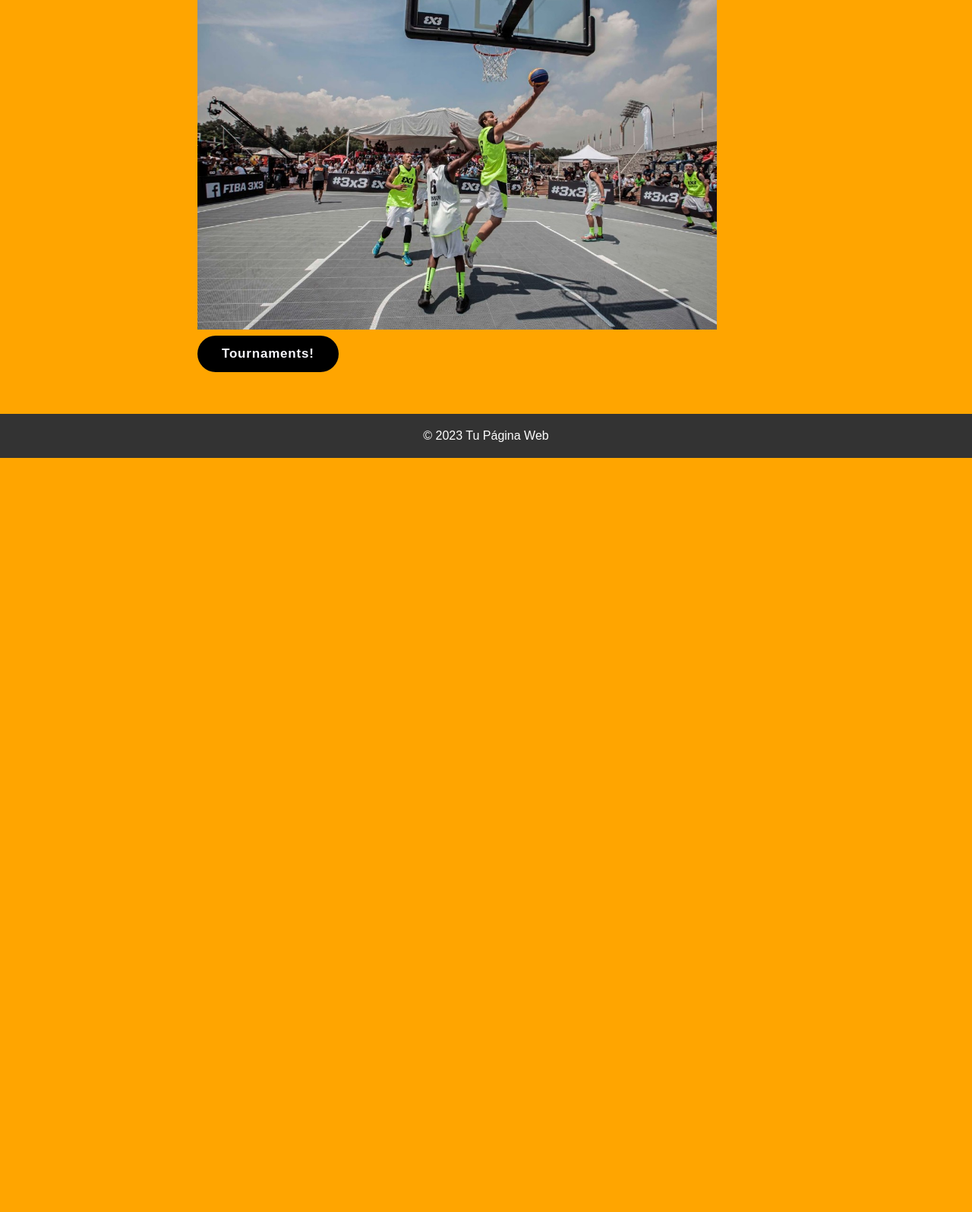
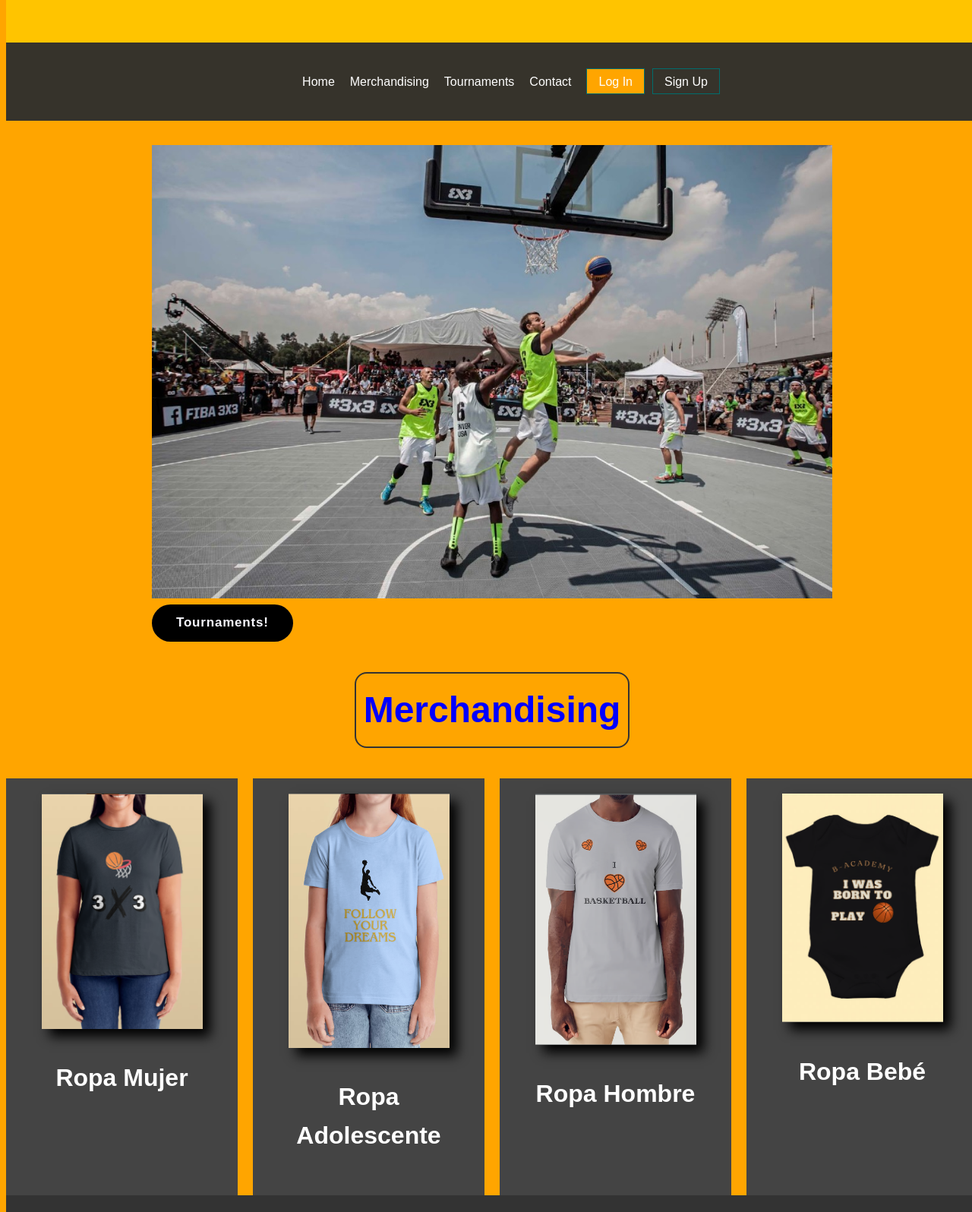
Before and after one commit to Maesonone/Proyecto_Personal, a plain HTML site: page index.html in a window 1280 px wide. Shown: the part 197-1793 px from the top of the page at 76% size. Before the commit the page ends 800 px from the top, so only its background shows below. Drawn offline with Linux system fonts and the light colour scheme.

Commit message:
entrega 2

```diff
--- a/CSS/style.css
+++ b/CSS/style.css
@@ -4,70 +4,162 @@ body {
     font-family: Arial, sans-serif;
     line-height: 1.6;
     background-color: orange;
+    width: 100%;
 }
 
 header {
     background-color: rgb(255, 196, 0);
     color: blue;
     text-align: center;
-    padding: 1em;
+    padding: 0.3em;
+}
+
+h1 {
+    font-size: 500%;
 }
 
 nav {
-    background-color: rgb(225, 159, 6);
+    background-color: rgb(54, 51, 43);
     padding: 0.5em;
 }
 
-* { box-sizing: border-box; padding: 0; margin: 0; }
-body { font-family: sans-serif; }
-nav { background: #222; padding: 5px 20px; }
-ul { list-style-type: none; }
-a { color: white; text-decoration: none; }
-a:hover { text-decoration: underline; }
-.logo a:hover { text-decoration: none; }
-.menu li { font-size: 16px; padding: 15px 5px; white-space: nowrap; }
-.logo a, .toggle a { font-size: 20px; } .button.secondary { border-bottom: 1px #444 solid; }
 
+
+/* Basic styling */
+* {
+    box-sizing: border-box;
+}
+  ul {
+    list-style-type: none;
+  }
+  a {
+    color: white;
+    text-decoration: none;
+  }
+  a:hover {
+    text-decoration: underline;
+  }
+  .logo a:hover {
+    text-decoration: none;
+  }
+  .menu li {
+    font-size: 16px;
+    padding: 15px 5px;
+    white-space: nowrap;
+  }
+  .logo a,
+  .toggle a {
+    font-size: 20px;
+  }
+  .button.secondary {
+    border-bottom: 1px #444 solid;
+  }
   /* Mobile menu */
-.menu { display: flex; flex-wrap: wrap; justify-content: space-between; align-items: center; }
-.toggle { order: 1; }
-.item.button { order: 2; }
-.item { width: 100%; text-align: center; order: 3; display: none; }
-.item.active { display: block; }
-
- /* Tablet menu */ @media all and (min-width: 600px) {
-    .menu { justify-content: center; }
-    .logo { flex: 1; }
-    .toggle { flex: 1; text-align: right; }
-    .item.button { width: auto; order: 1; display: block; }
-    .toggle { order: 2; } .button.secondary { border: 0; }
-    .button a { padding: 7.5px 15px; background: teal; border: 1px #006d6d solid; }
-    .button.secondary a { background: transparent; }
-    .button a:hover { text-decoration: none; }
-    .button:not(.secondary) a:hover { background: #006d6d; border-color: #005959; }
-    .button.secondary a:hover { color: #ddd; }
+  .menu {
+    display: flex;
+    flex-wrap: wrap;
+    justify-content: space-between;
+    align-items: center;
+  }
+  .toggle {
+    order: 1;
+  }
+  .item.button {
+    order: 2;
+  }
+  .item {
+    width: 100%;
+    text-align: center;
+    order: 3;
+    display: none;
+  }
+  .item.active {
+    display: block;
+  }
+  /* Tablet menu */
+  @media all and (min-width: 600px) {
+    .menu {
+      justify-content: center;
+    }
+    .logo {
+      flex: 1;
+    }
+    .toggle {
+      flex: 1;
+      text-align: right;
+    }
+    .item.button {
+      width: auto;
+      order: 1;
+      display: block;
+    }
+    .toggle {
+      order: 2;
+    }
+    .button.secondary {
+      border: 0;
+    }
+    .button a {
+      padding: 7.5px 15px;
+      background: orange;
+      border: 1px #006d6d solid;
+    }
+    .button.secondary a {
+      background: transparent;
+    }
+    .button a:hover {
+      text-decoration: none;
+    }
+    .button:not(.secondary) a:hover {
+      background: rgb(205, 134, 2);
+      border-color: #005959;
+    }
+    .button.secondary a:hover {
+      color: #ddd;
+    }
+  }
+  /* Desktop menu */
+  @media all and (min-width: 900px) {
+    .item {
+      display: block;
+      width: auto;
+    }
+    .toggle {
+      display: none;
+    }
+    .logo {
+      order: 0;
+    }
+    .item {
+      order: 1;
+    }
+    .button {
+      order: 2;
+    }
+    .menu li {
+      padding: 15px 10px;
+    }
+    .menu li.button {
+      padding-right: 0;
+    }
   }
 
-/* Desktop menu */ @media all and (min-width: 900px) {
-    .item { display: block; width: auto; }
-    .toggle { display: none; }
-    .logo { order: 0; }
-    .item { order: 1; }
-    .button { order: 2; }
-    .menu li { padding: 15px 10px; }
-    .menu li.button { padding-right: 0; }
+  #hero img{
+    width: 100%;
   }
 
-
     section {
-    max-width: 800px;
-    margin: 20px auto;
-    padding: 0 20px;
+        width: 70%;
+        margin:  auto;
+        padding-top: 2em;
     }
 
-#hero img {
-    width: 90%;
+    #grid{
+        width: 100%;
+        margin: 0;
+        padding: 0;
     }
+
 
 button {
     outline: none;
@@ -121,12 +213,70 @@ button {
     transform: translate3d(100%, 0, 0);
    }
 
+  h2{
+    color: blue;
+    display: inline-block;
+    border: 2px solid #333; /* Ancho y color del borde */
+    padding: 10px; /* Espaciado interno */
+    text-align: center; /* Alineación del texto */
+    font-size: 300%;
+    border-radius: 16px;
+   }
+
+   #merch{
+    text-align: center;
+   }
+
+   /* Estilos específicos para la sección de grid */
+   .grid-container {
+    display: grid;
+    grid-template-columns: repeat(4, 1fr);
+    gap: 20px; /* Espacio entre las columnas */
+    width: 100vw; /* Ancho total de la ventana del navegador */
+}
+
+.grid-item {
+    background-color: #444; /* Color de fondo de cada ítem en el grid */
+    padding: 20px;
+    text-align: center;
+}
+
+.grid-item img{
+    width: 80%;
+}
+
+    /* Media query para cambiar a 2 columnas cuando la pantalla es menor a 600px */
+    @media (max-width: 900px) {
+        .grid-container {
+            grid-template-columns: repeat(2, 1fr);
+        }
+    }
+
+    /* Media query para cambiar a 1 columna cuando la pantalla es menor a 300px */
+    @media (max-width: 600px) {
+        .grid-container {
+            grid-template-columns: 1fr;
+        }
+    }
+
+    h3{
+        font-size: 200%;
+        color: white;
+    }
+
+    h3:hover {
+            color: grey;
+            cursor: pointer;
+    }
+
+    #grid img{
+        box-shadow: 10px 10px 15px #000;
+    }
+
 footer {
     background-color: #333;
     color: #fff;
     text-align: center;
     padding: 1em 0;
-    position: fixed;
     bottom: 0;
-    width: 100%;
 }
--- a/JS/pp.js
+++ /dev/null
@@ -1,10 +0,0 @@
-$(function() { $(".toggle").on("click", function() {
-    if ($(".item").hasClass("active")) {
-        $(".item").removeClass("active"); $(this).find("a").html("<i class='fas fa-bars'></i>");
-    } else {
-        $(".item").addClass("active"); $(this).find("a").html("<i class='fas fa-times'></i>");
-    }
-    }
-    );
-    }
-    );
--- a/index.html
+++ b/index.html
@@ -4,26 +4,26 @@
     <meta charset="UTF-8">
     <meta name="viewport" content="width=device-width, initial-scale=1.0">
     <link rel="stylesheet" href="./CSS/style.css">
-    <script src="./JS/pp.js"></script>
-    <title>Tu Página Web</title>
+    <script src="./JS/javas.js"></script>
+    <title>B-Academy</title>
+    <link rel="shortcut icon" href="./IMG/favicon.png" type="image/x-icon">
 </head>
 <body>
     <header>
         <h1>B-Academy</h1>
     </header>
-
-    <nav> <ul class="menu">
-        <li class="logo"><a href="#">Invisible App</a></li>
-        <li class="item"><a href="#">Home</a></li>
-        <li class="item"><a href="#">About</a></li>
-        <li class="item"><a href="#">Services</a></li>
-        <li class="item"><a href="#">Features</a></li>
-        <li class="item"><a href="#">Blog</a></li>
-        <li class="item"><a href="#">Contact</a>
-        </li> <li class="item button"><a href="#">Log In</a></li>
-        <li class="item button secondary"><a href="#">Sign Up</a></li>
-        <li class="toggle"><a href="#"><i class="fas fa-bars"></i></a></li> </ul> </nav>
-
+    <nav>
+        <ul class="menu">
+          <li class="item"><a href="#">Home</a></li>
+          <li class="item"><a href="#merch">Merchandising</a></li>
+          <li class="item"><a href="#">Tournaments</a></li>
+          <li class="item"><a href="#">Contact</a>
+          </li>
+          <li class="item button"><a href="#">Log In</a></li>
+          <li class="item button secondary"><a href="#">Sign Up</a></li>
+          <li class="toggle"><a href="#"><i class="fas fa-bars"></i></a></li>
+        </ul>
+      </nav>
 
 
     <section id="hero">
@@ -32,7 +32,17 @@
             <span>Tournaments!</span>
         </button>
     </section>
-
+    <div id="merch">
+    <h2>Merchandising</h2>
+    </div>
+    <section id="grid" class="target-section">
+        <div class="grid-container">
+            <div class="grid-item"><img src="./IMG/merch 1.png" alt=""><h3>Ropa Mujer</h3></div>
+            <div class="grid-item"><img src="./IMG/merch 2.png" alt=""><h3>Ropa Adolescente</h3></div>
+            <div class="grid-item"><img src="./IMG/merch 3.png" alt=""><h3>Ropa Hombre</h3></div>
+            <div class="grid-item"><img src="./IMG/merch 4.png" alt=""><h3>Ropa Bebé</h3></div>
+        </div>
+    </section>
     <footer>
         <p>&copy; 2023 Tu Página Web</p>
     </footer>
```
Also changed, not shown: JS/bacademy.js (added, +27 -0 lines), IMG/icons8-menú-20.png (added), IMG/merch 1.png (added), IMG/merch 2.png (added), IMG/merch 3.png (added), IMG/merch 4.png (added), 1 other file. Lines whose indentation alone changed are shown as unchanged.
